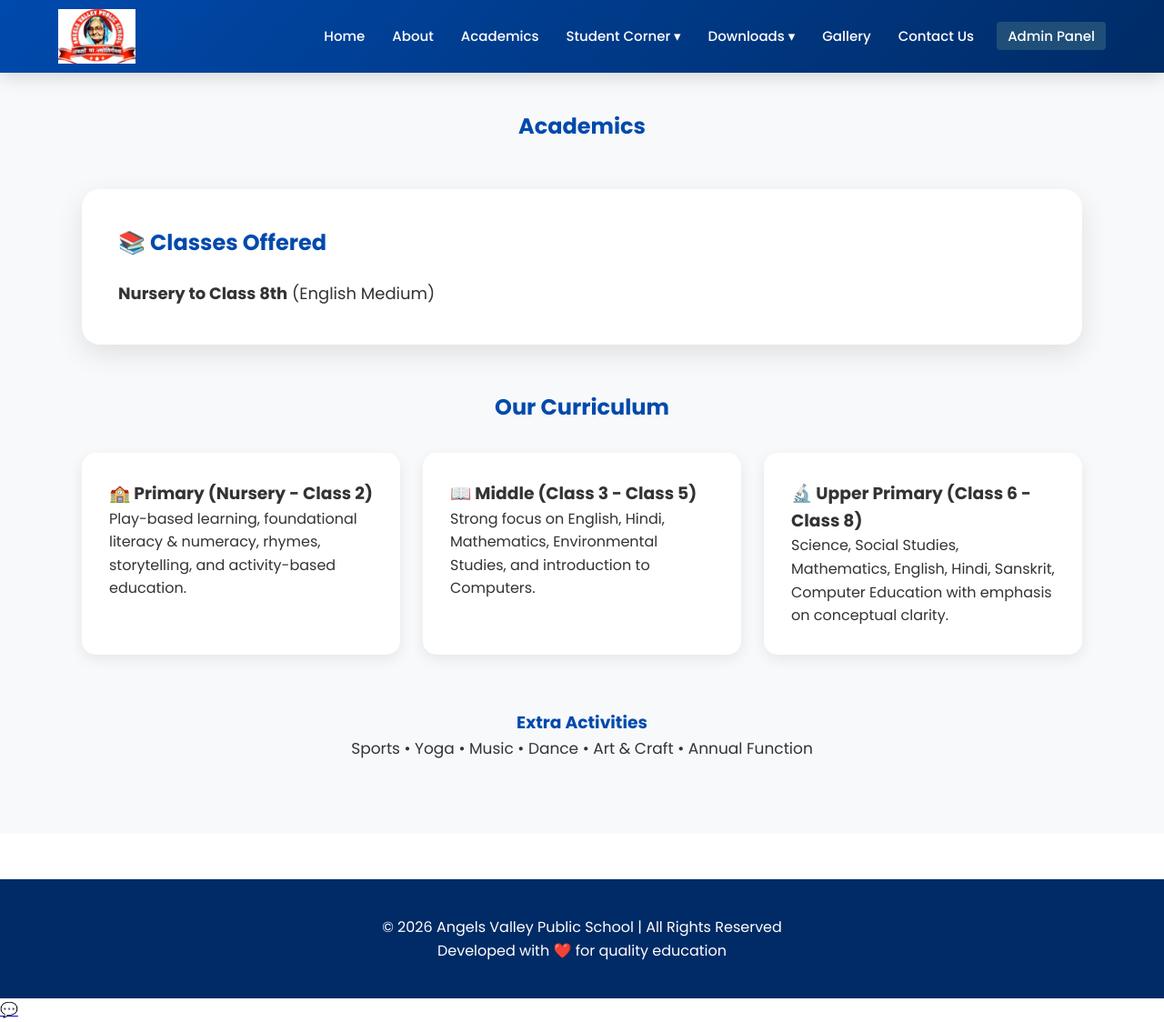
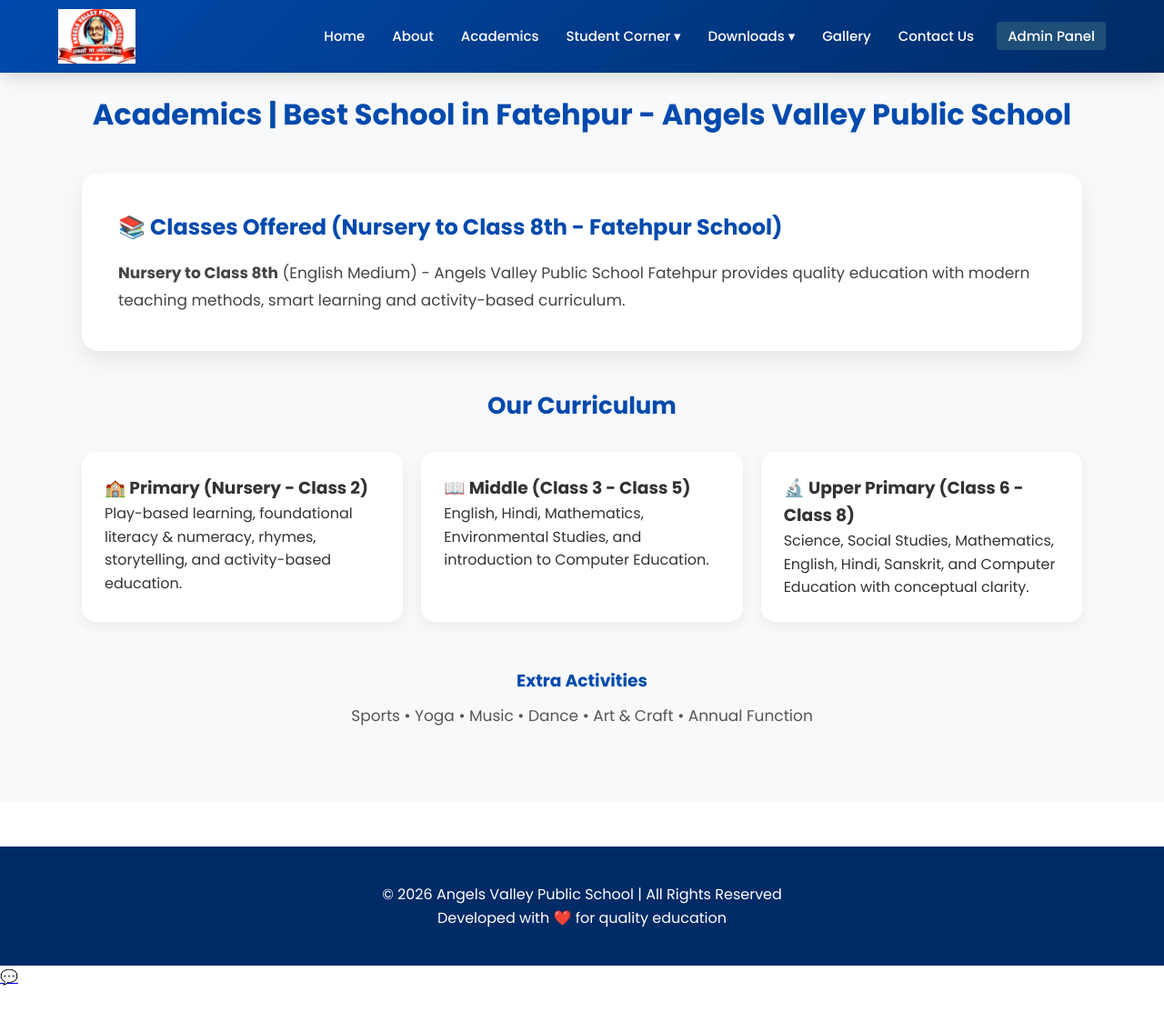
Before and after one commit to avpssuketi-dot/avpswebsite, a Flask app: page /academics in a window 1280 px wide. Shown: the whole page at 91% size. After the commit the page ends 1084 px from the top, so only its background shows below. Run offline with Flask 3, Linux system fonts and the light colour scheme.

Commit message:
school website update

```diff
--- a/templates/academics.html
+++ b/templates/academics.html
@@ -1,43 +1,64 @@
 {% include "partials/header.html" %}
 
-<section style="padding: 120px 5% 80px; background: #f8f9fa;">
+<section style="padding: 100px 5% 80px; background: #f8f9fa;">
     <div style="max-width: 1100px; margin: auto;">
 
-        <h1 style="text-align: center; color: #004aad; margin-bottom: 50px;">Academics</h1>
+        <!-- 🔥 SEO H1 -->
+        <h1 style="text-align: center; color: #004aad; margin-bottom: 40px; font-size: 32px;">
+            Academics | Best School in Fatehpur - Angels Valley Public School
+        </h1>
 
-        <div style="background: white; padding: 40px; border-radius: 20px; box-shadow: 0 10px 30px rgba(0,0,0,0.1);">
-            <h2 style="color: #004aad; margin-bottom: 20px;">📚 Classes Offered</h2>
-            <p style="font-size: 18px; line-height: 1.8;">
-                <strong>Nursery to Class 8th</strong> (English Medium)
+        <!-- 📚 Classes Offered -->
+        <div style="background: white; padding: 40px; border-radius: 18px; box-shadow: 0 10px 25px rgba(0,0,0,0.08); margin-bottom: 40px;">
+
+            <h2 style="color: #004aad; margin-bottom: 15px; font-size: 24px;">
+                📚 Classes Offered (Nursery to Class 8th - Fatehpur School)
+            </h2>
+
+            <p style="font-size: 17px; line-height: 1.8; color: #444;">
+                <strong>Nursery to Class 8th</strong> (English Medium) -
+                Angels Valley Public School Fatehpur provides quality education with modern teaching methods, smart learning and activity-based curriculum.
             </p>
         </div>
 
-        <div style="margin-top: 50px;">
-            <h2 style="text-align: center; color: #004aad; margin-bottom: 30px;">Our Curriculum</h2>
+        <!-- 📖 Curriculum -->
+        <div style="margin-top: 20px;">
 
-            <div style="display: grid; grid-template-columns: repeat(auto-fit, minmax(320px, 1fr)); gap: 25px;">
+            <h2 style="text-align: center; color: #004aad; margin-bottom: 30px; font-size: 26px;">
+                Our Curriculum
+            </h2>
 
-                <div style="background: white; padding: 30px; border-radius: 15px; box-shadow: 0 5px 15px rgba(0,0,0,0.08);">
+            <div style="display: grid; grid-template-columns: repeat(auto-fit, minmax(280px, 1fr)); gap: 20px;">
+
+                <div style="background: white; padding: 25px; border-radius: 15px; box-shadow: 0 5px 15px rgba(0,0,0,0.06);">
                     <h3>🏫 Primary (Nursery - Class 2)</h3>
                     <p>Play-based learning, foundational literacy & numeracy, rhymes, storytelling, and activity-based education.</p>
                 </div>
 
-                <div style="background: white; padding: 30px; border-radius: 15px; box-shadow: 0 5px 15px rgba(0,0,0,0.08);">
+                <div style="background: white; padding: 25px; border-radius: 15px; box-shadow: 0 5px 15px rgba(0,0,0,0.06);">
                     <h3>📖 Middle (Class 3 - Class 5)</h3>
-                    <p>Strong focus on English, Hindi, Mathematics, Environmental Studies, and introduction to Computers.</p>
+                    <p>English, Hindi, Mathematics, Environmental Studies, and introduction to Computer Education.</p>
                 </div>
 
-                <div style="background: white; padding: 30px; border-radius: 15px; box-shadow: 0 5px 15px rgba(0,0,0,0.08);">
+                <div style="background: white; padding: 25px; border-radius: 15px; box-shadow: 0 5px 15px rgba(0,0,0,0.06);">
                     <h3>🔬 Upper Primary (Class 6 - Class 8)</h3>
-                    <p>Science, Social Studies, Mathematics, English, Hindi, Sanskrit, Computer Education with emphasis on conceptual clarity.</p>
+                    <p>Science, Social Studies, Mathematics, English, Hindi, Sanskrit, and Computer Education with conceptual clarity.</p>
                 </div>
+
             </div>
         </div>
 
-        <div style="text-align: center; margin-top: 60px;">
-            <h3 style="color: #004aad;">Extra Activities</h3>
-            <p style="font-size: 17px;">Sports • Yoga • Music • Dance • Art & Craft • Annual Function</p>
+        <!-- 🎯 Extra Activities -->
+        <div style="text-align: center; margin-top: 50px;">
+
+            <h3 style="color: #004aad; margin-bottom: 10px;">Extra Activities</h3>
+
+            <p style="font-size: 17px; color: #555;">
+                Sports • Yoga • Music • Dance • Art & Craft • Annual Function
+            </p>
+
         </div>
+
     </div>
 </section>
 
--- a/templates/partials/header.html
+++ b/templates/partials/header.html
@@ -3,9 +3,38 @@
 <head>
     <meta charset="UTF-8">
     <meta name="viewport" content="width=device-width, initial-scale=1.0">
-    <title>{% block title %}Angels Valley Public School{% endblock %}</title>
+
+    <!-- 🔥 Dynamic SEO Title (Flask block + optimized default) -->
+    <title>{% block title %}Best School in Fatehpur | Angels Valley Public School | Admissions Open 2026{% endblock %}</title>
+
+    <!-- 🔥 SEO Description -->
+    <meta name="description" content="{% block description %}Angels Valley Public School Fatehpur offers quality education from Nursery to Class 8. Admissions Open 2026-27 with experienced teachers, modern facilities and safe learning environment.{% endblock %}">
+
+    <!-- ⚠️ Keywords (optional, Google ignore karta hai but ok for safety) -->
+    <meta name="keywords" content="Best School in Fatehpur, CBSE School Fatehpur, Angels Valley Public School, AVPS Fatehpur Admission, Nursery Admission Fatehpur, Primary School Fatehpur">
+
+    <meta name="author" content="Angels Valley Public School">
+
+    <!-- 🔥 Open Graph (Social Sharing SEO) -->
+    <meta property="og:title" content="{% block og_title %}Best School in Fatehpur | Angels Valley Public School{% endblock %}">
+    <meta property="og:description" content="{% block og_description %}Admissions Open 2026-27. Quality education from Nursery to Class 8 in Fatehpur.{% endblock %}">
+    <meta property="og:image" content="https://avps.co.in/static/images/logo.png">
+    <meta property="og:url" content="https://avps.co.in">
+    <meta property="og:type" content="website">
+
+    <!-- 🔥 Twitter SEO (extra boost) -->
+    <meta name="twitter:card" content="summary_large_image">
+    <meta name="twitter:title" content="Best School in Fatehpur | AVPS">
+    <meta name="twitter:description" content="Admissions Open 2026-27. Nursery to Class 8 education in Fatehpur.">
+    <meta name="twitter:image" content="https://avps.co.in/static/images/logo.png">
+
+    <!-- Favicon -->
     <link rel="icon" href="{{ url_for('static', filename='favicon.ico') }}">
+
+    <!-- Fonts -->
     <link href="https://fonts.googleapis.com/css2?family=Poppins:wght@300;400;500;600;700&family=Playfair+Display:wght@700&display=swap" rel="stylesheet">
+
+    <!-- CSS -->
     <link rel="stylesheet" href="{{ url_for('static', filename='css/style.css') }}">
 </head>
 <body>
--- a/templates/results.html
+++ b/templates/results.html
@@ -16,9 +16,9 @@
             <div style="margin-bottom: 20px;">
                 <select name="class_name" class="form-control-quick" required>
                     <option value="">Select Your Class</option>
-                    <option value="Nursery">Nursery</option>
-                    <option value="LKG">LKG</option>
-                    <option value="UKG">UKG</option>
+                    <option value="nursery">Nursery</option>
+                    <option value="lkg">LKG</option>
+                    <option value="ukg">UKG</option>
                     {% for i in range(1, 9) %}
                         <option value="{{i}}">Class {{i}}</option>
                     {% endfor %}
```
Also changed, not shown: templates/about.html (+16 -6 lines), templates/admin/dashboard.html (+57 -5 lines), templates/admin/upload_results.html (added, +126 -0 lines), templates/admin_upload.html (deleted, +0 -52 lines), templates/index.html (+8 -3 lines).
